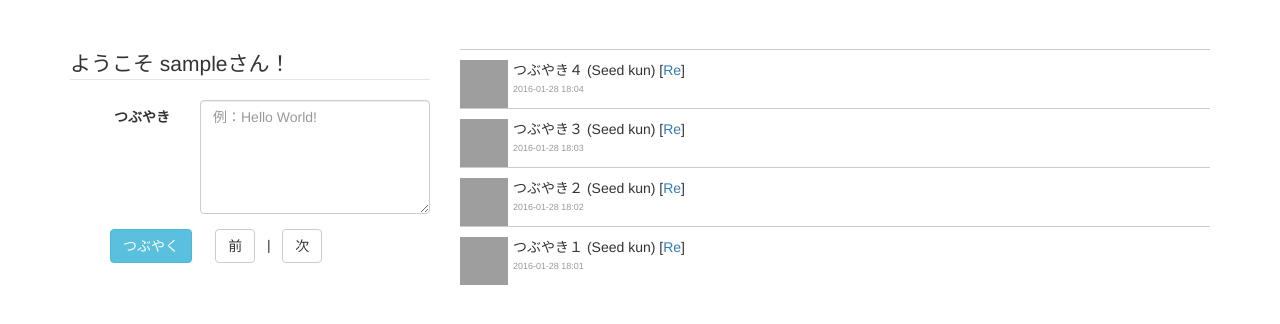
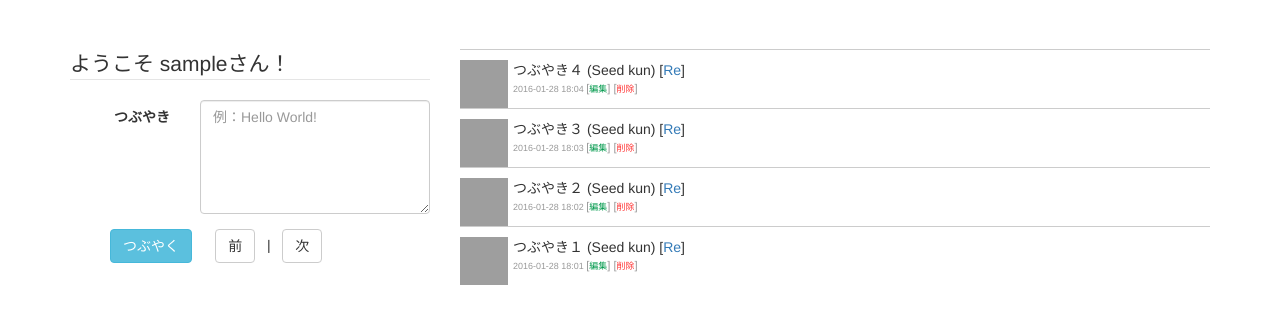
Before and after one commit to amico8/seed_sns_ex, a PHP site: page / in a window 1280 px wide. Shown: the part 51-375 px from the top of the page. Run offline with PHP 8.4, Linux system fonts and the light colour scheme; the visitor is signed in with stand-in values (Sample User, id 1); some libraries are stand-ins or nearby versions; grey boxes are pictures that could not be loaded.

Commit message:
レイアウト修正

```diff
--- a/index.php
+++ b/index.php
@@ -119,6 +119,8 @@ if (!empty($_POST)) {
             <a href="view.html">
               2016-01-28 18:04
             </a>
+            [<a href="#" style="color: #00994C;">編集</a>]
+            [<a href="#" style="color: #F33;">削除</a>]
           </p>
         </div>
         <div class="msg">
@@ -131,6 +133,8 @@ if (!empty($_POST)) {
             <a href="view.html">
               2016-01-28 18:03
             </a>
+            [<a href="#" style="color: #00994C;">編集</a>]
+            [<a href="#" style="color: #F33;">削除</a>]
           </p>
         </div>
         <div class="msg">
@@ -143,6 +147,8 @@ if (!empty($_POST)) {
             <a href="view.html">
               2016-01-28 18:02
             </a>
+            [<a href="#" style="color: #00994C;">編集</a>]
+            [<a href="#" style="color: #F33;">削除</a>]
           </p>
         </div>
         <div class="msg">
@@ -155,6 +161,8 @@ if (!empty($_POST)) {
             <a href="view.html">
               2016-01-28 18:01
             </a>
+            [<a href="#" style="color: #00994C;">編集</a>]
+            [<a href="#" style="color: #F33;">削除</a>]
           </p>
         </div>
       </div>
```
